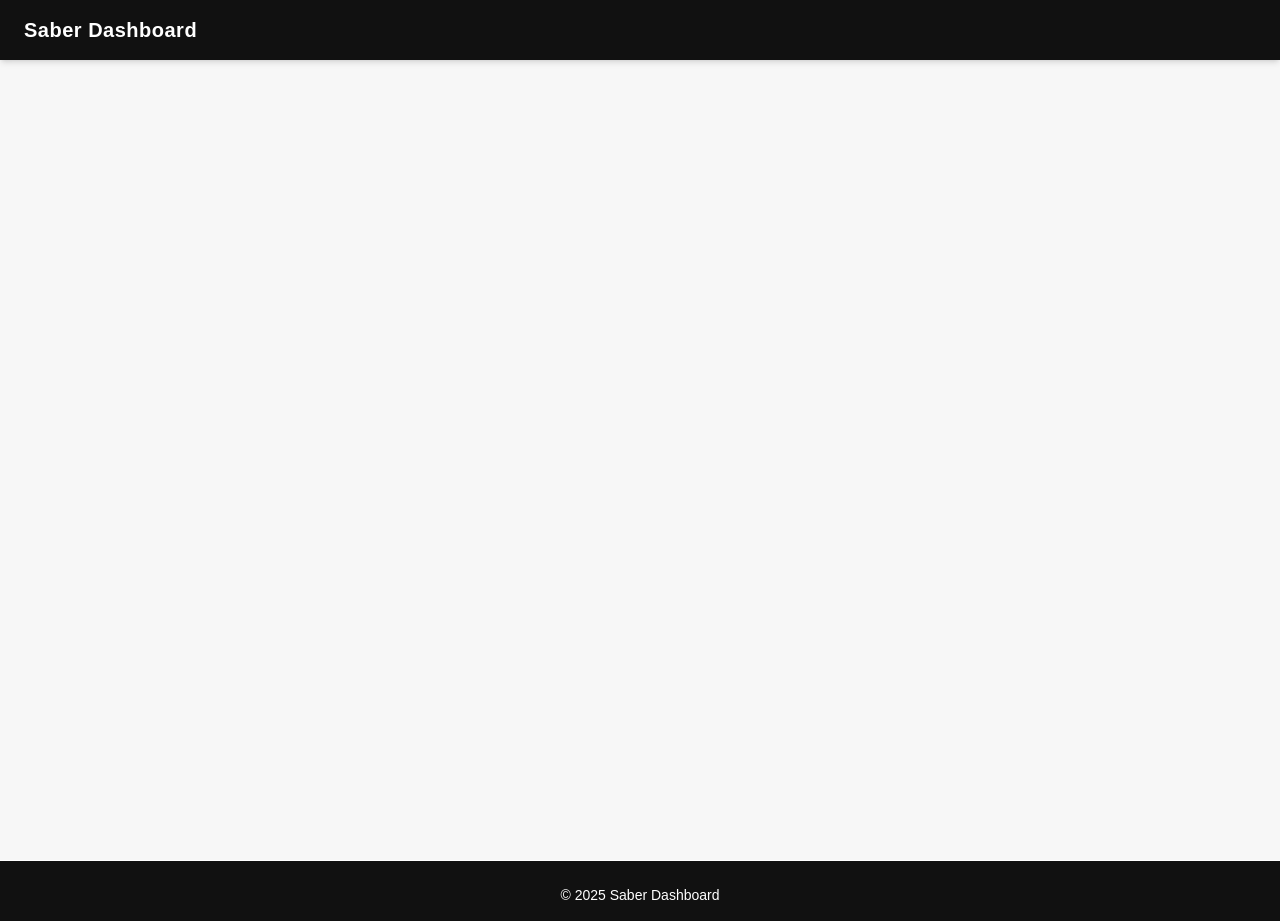
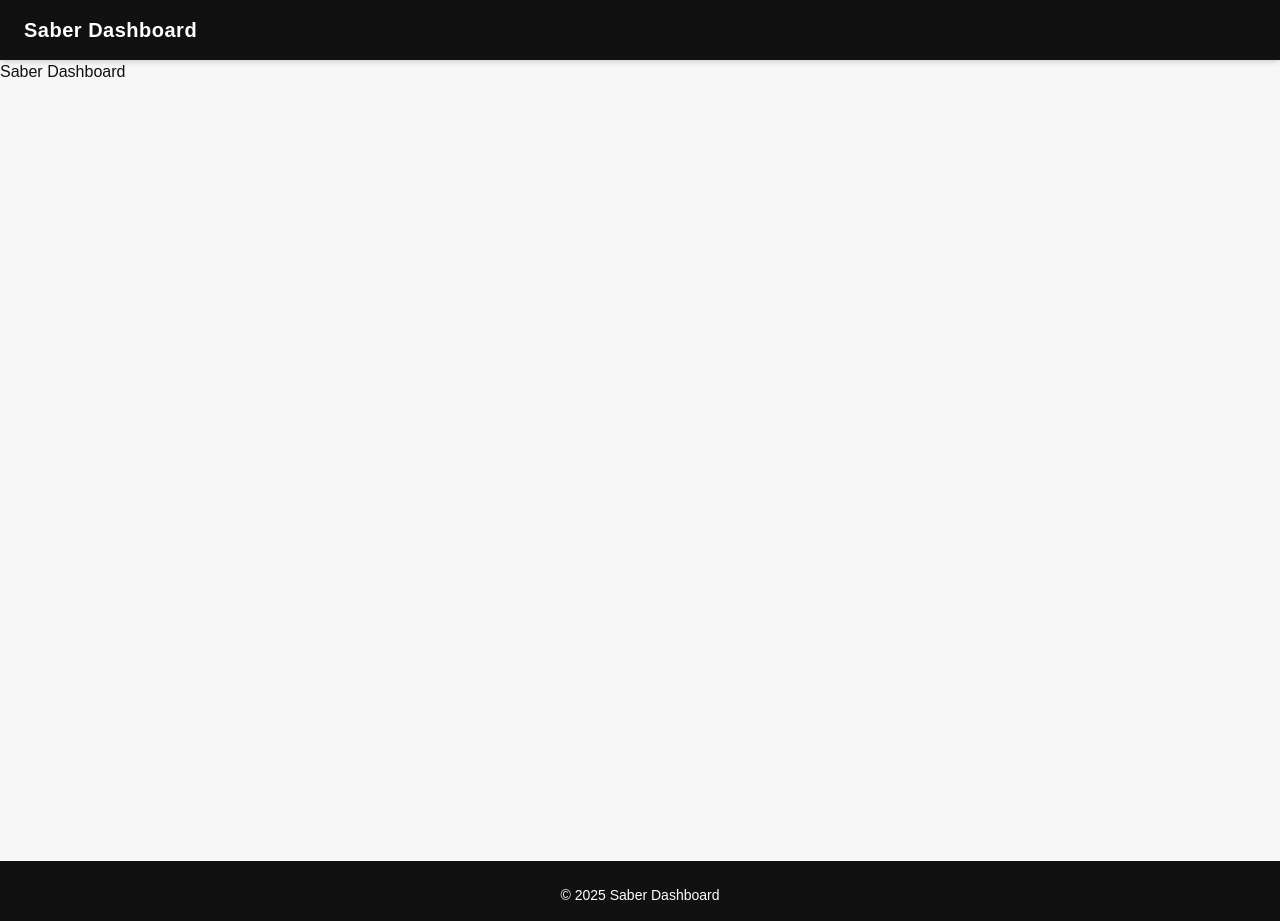
Before and after one commit to soulsako/saber-dashboard, a Next.js app: page / in a window 1280 px wide. Built offline with nearby package versions, Linux system fonts and the light colour scheme.

Commit message:
added global state, localstorage, crud operations

```diff
--- /dev/null
+++ b/app/context/RegexContext.tsx
@@ -0,0 +1,77 @@
+"use client";
+
+import React, { createContext, useContext, useState, ReactNode } from "react";
+import { useLocalStorageStore } from "../hooks/useLocalStorageStore";
+
+export type RegexPattern = {
+  value: string;
+  approved: boolean;
+};
+
+type RegexContextType = {
+  patterns: RegexPattern[];
+  text: string;
+  setText: (text: string) => void;
+  addPattern: (pattern: string) => void;
+  editPattern: (index: number, newValue: string) => void;
+  deletePattern: (index: number) => void;
+  approvePattern: (value: string) => void;
+};
+
+const RegexContext = createContext<RegexContextType | undefined>(undefined);
+
+export const RegexProvider = ({ children }: { children: ReactNode }) => {
+  const [patterns, setPatterns] = useLocalStorageStore<RegexPattern[]>(
+    "regexPatterns",
+    []
+  );
+  const [text, setText] = useState("");
+
+  const addPattern = (pattern: string) => {
+    const newPattern: RegexPattern = { value: pattern, approved: false };
+    setPatterns([...patterns, newPattern]);
+  };
+
+  const editPattern = (index: number, newValue: string) => {
+    const updated = [...patterns];
+    updated[index] = { value: newValue, approved: false };
+    setPatterns(updated);
+  };
+
+  const deletePattern = (index: number) => {
+    const updated = [...patterns];
+    updated.splice(index, 1);
+    setPatterns(updated);
+  };
+
+  const approvePattern = (value: string) => {
+    const updated = patterns.map((p) =>
+      p.value === value ? { ...p, approved: true } : p
+    );
+    setPatterns(updated);
+  };
+
+  return (
+    <RegexContext.Provider
+      value={{
+        patterns,
+        text,
+        setText,
+        addPattern,
+        editPattern,
+        deletePattern,
+        approvePattern,
+      }}
+    >
+      {children}
+    </RegexContext.Provider>
+  );
+};
+
+export const useRegexContext = () => {
+  const context = useContext(RegexContext);
+  if (!context) {
+    throw new Error("RuseRegexContext must be used within a RegexProvider");
+  }
+  return context;
+};
--- /dev/null
+++ b/app/hooks/useLocalStorageStore.tsx
@@ -0,0 +1,41 @@
+import { useState, useEffect } from "react";
+
+/**
+ * Custom hook to manage local storage state for Regex expressions.
+ *
+ * @param key - The key under which the Regex value is stored in local storage.
+ * @param initialValue - The initial value to use if no value is found in local storage.
+ * @returns An array containing the stored Regex values, a function to update it, and a function to remove it.
+ */
+export function useLocalStorageStore<T>(key: string, initialValue: T) {
+  const [storedValue, setStoredValue] = useState<T>(() => {
+    if (typeof window === "undefined") return initialValue;
+    try {
+      const item = localStorage.getItem(key);
+      return item ? JSON.parse(item) : initialValue;
+    } catch {
+      return initialValue;
+    }
+  });
+
+  useEffect(() => {
+    if (typeof window !== "undefined") {
+      localStorage.setItem(key, JSON.stringify(storedValue));
+    }
+  }, [key, storedValue]);
+
+  const update = (value: T | ((val: T) => T)) => {
+    setStoredValue(
+      typeof value === "function"
+        ? (value as (val: T) => T)(storedValue)
+        : value
+    );
+  };
+
+  const remove = () => {
+    localStorage.removeItem(key);
+    setStoredValue(initialValue);
+  };
+
+  return [storedValue, update, remove] as const;
+}
--- a/app/page.tsx
+++ b/app/page.tsx
@@ -1,3 +1,5 @@
+import { RegexProvider } from "./context/RegexContext";
+
 export const metadata = {
   title: "Saber Dashboard",
   description: "Main dashboard to edit and approve regex patterns.",
@@ -7,8 +9,12 @@ export const metadata = {
 // This is the main entry point of the Saber Dashboard application.
 export default function Home() {
   return (
-    <main className="flex flex-col min-h-screen overflow-hidden">
-      <div className="flex flex-1 md:flex-row flex-1 overflow-hidden"></div>
-    </main>
+    <RegexProvider>
+      <main className="flex flex-col min-h-screen overflow-hidden">
+        <div className="flex flex-1 md:flex-row flex-1 overflow-hidden">
+          Saber Dashboard
+        </div>
+      </main>
+    </RegexProvider>
   );
 }
```
Also changed, not shown: package.json (+6 -6 lines).
